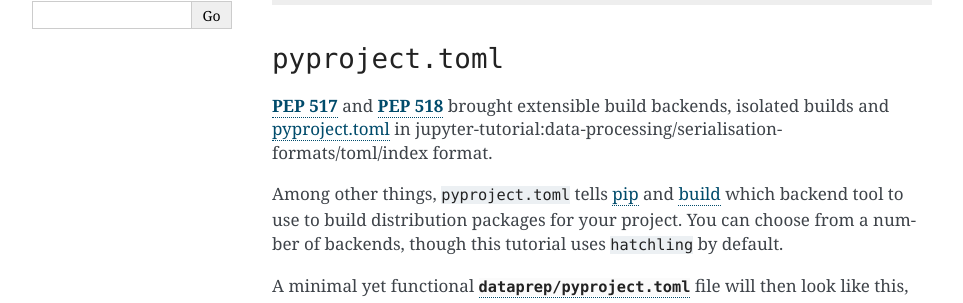
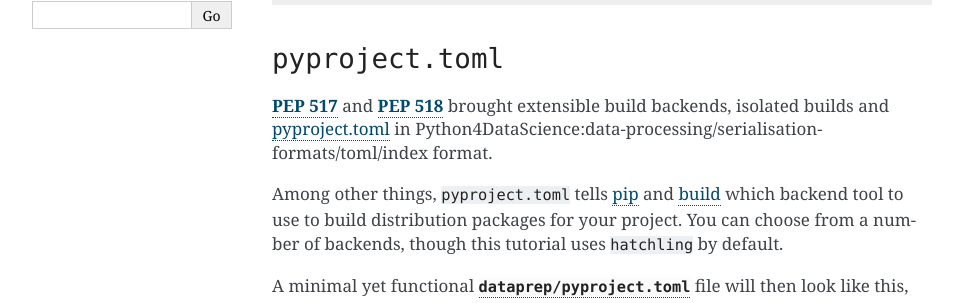
Before and after one commit to veit/python-basics-tutorial, a Sphinx documentation site: the page built from docs/libs/distribution.rst, in a window 1280 px wide and 900 px high, scrolled down 426 px. Shown: the part 143-446 px from the top of the window, without its empty margins (148-1111 px from the left). Built offline with Sphinx 7.4.7, drawn with Linux system fonts in a browser that asks for light colours; pages that are not in the unit, such as notebooks, are missing from menus; some of the changed text lies outside the part shown.

Commit message:
:pencil2: Fix intersphinx links

```diff
--- a/docs/conf.py
+++ b/docs/conf.py
@@ -45,6 +45,7 @@
 intersphinx_mapping = {
     "python3": ("https://docs.python.org/3/", None),
     "jupyter-tutorial": ("https://jupyter-tutorial.readthedocs.io/en/latest/", None),
+    "Python4DataScience": ("https://www.python4data.science/en/latest/", None),
 }
 
 # Add any paths that contain templates here, relative to this directory.
--- a/docs/intro.rst
+++ b/docs/intro.rst
@@ -75,7 +75,7 @@
     Python modules that use C internally.
 
     .. seealso::
-        * :doc:`jupyter-tutorial:performance/index`
+        * :doc:`Python4DataScience:performance/index`
 
 Diverse libraries
     Python already has a lot of libraries, but in some cases you will only find
@@ -97,4 +97,4 @@
     Python is not designed to use multiple cores.
 
     .. seealso::
-        * :doc:`jupyter-tutorial:performance/multiprocessing-threading-async`
+        * :doc:`Python4DataScience:performance/multiprocessing-threading-async`
--- a/docs/libs/distribution.rst
+++ b/docs/libs/distribution.rst
@@ -43,7 +43,8 @@
 :pep:`517` and :pep:`518` brought extensible build backends, isolated builds and
 `pyproject.toml
 <https://pip.pypa.io/en/stable/reference/build-system/pyproject-toml/>`_ in
-:doc:`jupyter-tutorial:data-processing/serialisation-formats/toml/index` format.
+:doc:`Python4DataScience:data-processing/serialisation-formats/toml/index`
+format.
 
 Among other things, :file:`pyproject.toml` tells :term:`pip` and :term:`build`
 which backend tool to use to build distribution packages for your project. You
@@ -128,7 +129,7 @@
 
     With the version source plugin `hatch-vcs
     <https://github.com/ofek/hatch-vcs>`_ you can also use
-    :doc:`jupyter-tutorial:productive/git/tag`:
+    :doc:`Python4DataScience:productive/git/tag`:
 
     .. code-block:: toml
 
@@ -320,7 +321,7 @@
 ~~~~~~~~~~~
 
 You can find detailed information on this in the
-:doc:`jupyter-tutorial:productive/licensing` section.
+:doc:`Python4DataScience:productive/licensing` section.
 
  ``CONTRIBUTORS.rst``
  ~~~~~~~~~~~~~~~~~~~~
--- a/docs/libs/glossary.rst
+++ b/docs/libs/glossary.rst
@@ -333,7 +333,7 @@
        `GitHub <https://github.com/spack/spack>`__
 
        .. seealso::
-          * :doc:`jupyter-tutorial:productive/envs/spack/index`
+          * :doc:`Python4DataScience:productive/envs/spack/index`
 
    trove-classifiers
        trove-classifiers are classifiers used in the :term:`Python Package
--- a/docs/libs/templating/cruft.rst
+++ b/docs/libs/templating/cruft.rst
@@ -79,7 +79,7 @@
 To see if a project has missed a template update, you can easily call ``cruft
 check``. If the project is out of date, an error and exit code 1 will be
 returned. ``cruft check`` can also be added to
-:doc:`jupyter-tutorial:productive/git/hooks/pre-commit` and CI pipelines to
+:doc:`Python4DataScience:productive/git/hooks/pre-commit` and CI pipelines to
 ensure projects don’t become unintentionally stale.
 
 Linking an existing project
--- a/docs/save-data/index.rst
+++ b/docs/save-data/index.rst
@@ -29,10 +29,10 @@
 SQLAlchemy
 ----------
 
-:doc:`jupyter-tutorial:data-processing/postgresql/sqlalchemy` is a widely used
+:doc:`Python4DataScience:data-processing/postgresql/sqlalchemy` is a widely used
 database toolkit. It provides not only an :abbr:`ORM (Object Relational Mapper)`
 but also a generalised API for writing database-agnostic code without SQL.
-:doc:`jupyter-tutorial:data-processing/postgresql/alembic` is based on
+:doc:`Python4DataScience:data-processing/postgresql/alembic` is based on
 SQLAlchemy and serves as a database migration tool.
 
 NoSQL databases
@@ -40,7 +40,7 @@
 
 There is data that is difficult to transfer into a relational data model. At the
 least then you should take a look at
-:doc:`jupyter-tutorial:data-processing/nosql/index`.
+:doc:`Python4DataScience:data-processing/nosql/index`.
 
 .. toctree::
    :titlesonly:
--- a/docs/types/numbers.rst
+++ b/docs/types/numbers.rst
@@ -249,7 +249,7 @@
 
 The standard Python installation is not well suited for intensive numerical
 calculations due to speed limitations. But the powerful Python extension
-:doc:`jupyter-tutorial:workspace/numpy/index` provide highly efficient
+:doc:`Python4DataScience:workspace/numpy/index` provide highly efficient
 implementations of many advanced numerical operations. The focus is on array
 operations, including multi-dimensional matrices and advanced functions such as
 the fast Fourier transform.
```
Also changed, not shown: docs/document/index.rst (+5 -5 lines), 2 other files.
